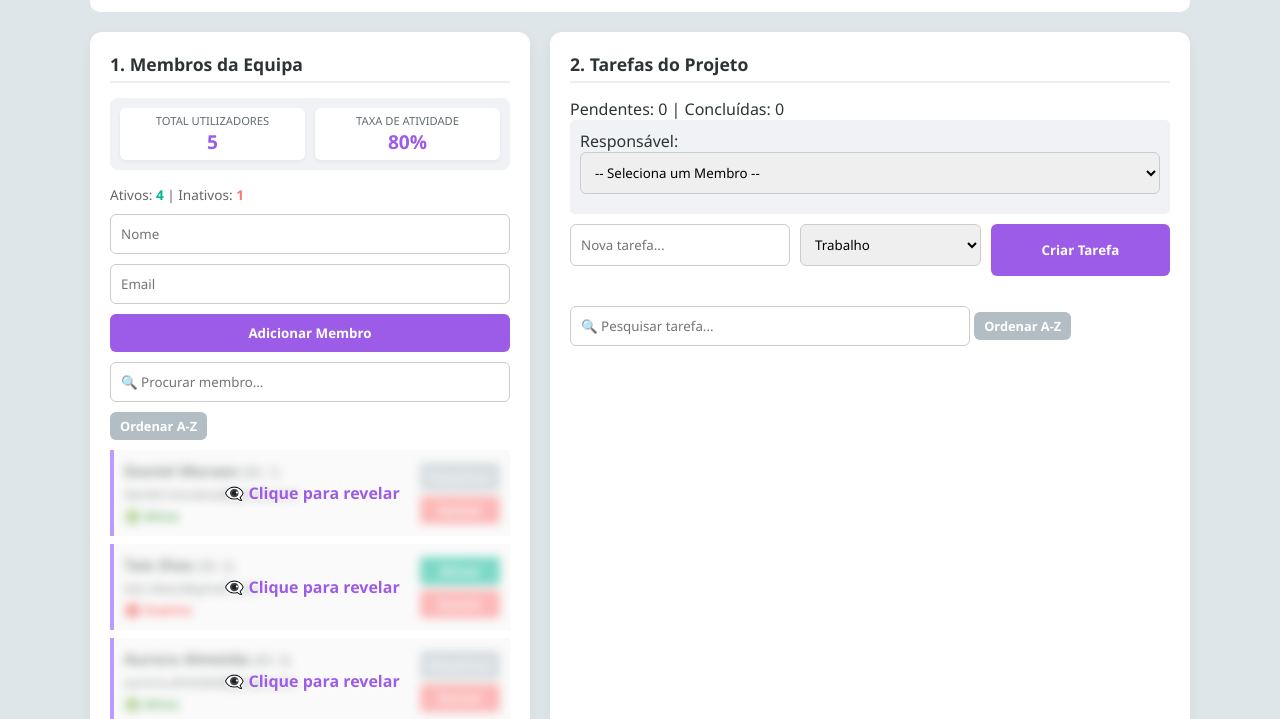
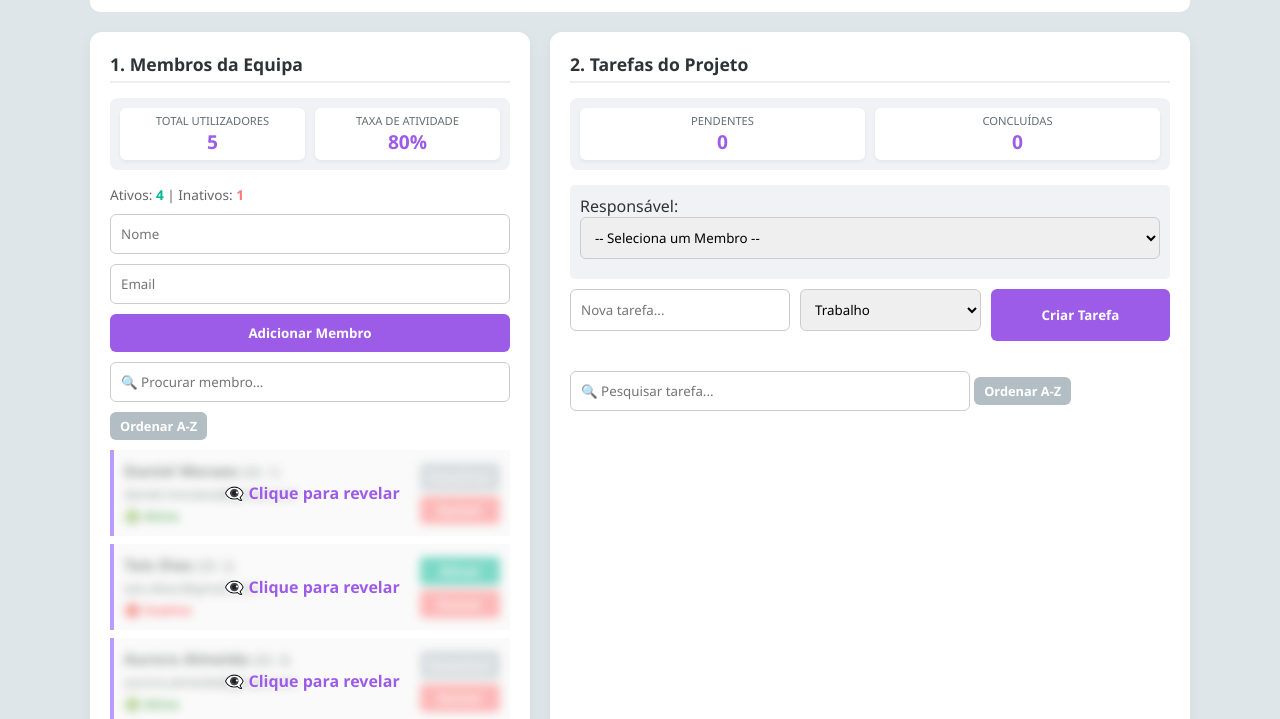
Before and after one commit to DebsAndrade/sistema-de-gestao-integrado, a plain HTML site: page index.html in a window 1280 px wide. Shown: the part 81-800 px from the top of the page. Drawn offline with Linux system fonts and the light colour scheme.

Commit message:
feat: Ajusta layout do span dos pendentes e concluídos

```diff
--- a/assets/css/style.css
+++ b/assets/css/style.css
@@ -63,7 +63,7 @@ h2 {
   padding-bottom: 5px;
 }
 
-/* Estilo para Estatísticas (Ex18) */
+/* Estilo para Estatísticas (Usado em Utilizadores e Tarefas) */
 .stats-box {
   display: flex;
   justify-content: space-between;
--- a/assets/ts/app.js
+++ b/assets/ts/app.js
@@ -43,9 +43,12 @@ const inTaskSearch = document.getElementById("task_search");
 const pMsgErro = document.getElementById("msg_erro");
 const spanEstado = document.getElementById("estado_msg");
 const spanContador = document.getElementById("contador_tarefas");
-// Elementos das Estatísticas
+// Elementos das Estatísticas (Utilizadores)
 const spanTotalUsers = document.getElementById("stat_total_users");
 const spanPercentActive = document.getElementById("stat_percent_active");
+// Elementos das Estatísticas (Tarefas) - NOVOS
+const statTaskPending = document.getElementById("stat_task_pending");
+const statTaskCompleted = document.getElementById("stat_task_completed");
 // Função do 'Autónomo' para gerir erros
 function mostrarErro(mensagem) {
     pMsgErro.textContent = mensagem;
@@ -55,7 +58,12 @@ function mostrarErro(mensagem) {
 function atualizarEstadoSistema() {
     const totalConcluidas = listaTarefas.filter((t) => t.concluida === true).length;
     const totalPendentes = listaTarefas.length - totalConcluidas;
-    spanContador.textContent = `Pendentes: ${totalPendentes} | Concluídas: ${totalConcluidas}`;
+    // Atualiza as novas caixinhas
+    if (statTaskPending)
+        statTaskPending.textContent = totalPendentes.toString();
+    if (statTaskCompleted)
+        statTaskCompleted.textContent = totalConcluidas.toString();
+    // Mensagens de texto (opcional manter)
     if (listaTarefas.length === 0) {
         spanEstado.textContent = "Sem tarefas pendentes 😴";
         spanEstado.style.color = "gray";
@@ -103,7 +111,6 @@ function atualizarEstatisticas() {
         spanTotalUsers.textContent = total.toString();
     }
     if (spanPercentActive) {
-        // toFixed(0) para arredondar (ex: 33%), ou toFixed(1) para uma casa decimal (33.3%)
         spanPercentActive.textContent = `${percentagem.toFixed(0)}%`;
     }
 }
@@ -118,7 +125,7 @@ function renderUsers(listaParaMostrar = listaUtilizadores) {
         spanUserInactive.textContent = totalInativos.toString();
     listaParaMostrar.forEach((user) => {
         const div = document.createElement("div");
-        // Define a classe inicial (com blur)
+        // Define a classe inicial (com blur) e cursor
         div.className = "user-card is-blurred";
         div.style.cursor = "pointer";
         // Estilos do layout
@@ -128,7 +135,6 @@ function renderUsers(listaParaMostrar = listaUtilizadores) {
         div.style.gap = "10px";
         const btnTexto = user.ativo ? "Desativar" : "Ativar";
         const btnCor = user.ativo ? "#b2bec3" : "#00b894";
-        // REMOVIDO O BOTÃO 'INFOS' DO HTML ABAIXO
         div.innerHTML = `
             <div style="flex: 1">
                 <strong>${user.nome}</strong> <small>(ID: ${user.id})</small>
@@ -150,7 +156,7 @@ function renderUsers(listaParaMostrar = listaUtilizadores) {
                 </button>
             </div>
         `;
-        // --- MANTIDO: LÓGICA DO CLIQUE (Alternar Blur) ---
+        // --- LÓGICA DO CLIQUE (Alternar Blur) ---
         div.onclick = () => {
             // O toggle adiciona a classe se não tiver, e remove se tiver
             div.classList.toggle("is-blurred");
@@ -158,14 +164,14 @@ function renderUsers(listaParaMostrar = listaUtilizadores) {
         // Botões de Ação (Ativar/Desativar)
         const btnToggle = div.querySelector(".btn-toggle-user");
         btnToggle.onclick = (e) => {
-            e.stopPropagation();
+            e.stopPropagation(); // Impede o clique de afetar o blur
             user.ativo = !user.ativo;
             renderUsers();
         };
         // Botão Excluir
         const btnDel = div.querySelector(".btn-del-user");
         btnDel.onclick = (e) => {
-            e.stopPropagation();
+            e.stopPropagation(); // Impede o clique de afetar o blur
             const confirmar = confirm(`Tens a certeza que queres apagar o ${user.nome}?`);
             if (confirmar) {
                 const index = listaUtilizadores.indexOf(user);
@@ -178,8 +184,7 @@ function renderUsers(listaParaMostrar = listaUtilizadores) {
         divUserList.appendChild(div);
     });
     atualizarSelectResponsaveis();
-    if (typeof atualizarEstatisticas === "function")
-        atualizarEstatisticas();
+    atualizarEstatisticas();
 }
 // EVENTO: PESQUISA UTILIZADOR
 if (inUserSearch) {
--- a/index.html
+++ b/index.html
@@ -67,7 +67,18 @@
         <main class="panel task-panel">
           <div class="task-header">
             <h2>2. Tarefas do Projeto</h2>
-            <span id="contador_tarefas" class="badge">Total: 0</span>
+            <span id="contador_tarefas" style="display: none"></span>
+          </div>
+
+          <div class="stats-box">
+            <div class="stat-item">
+              <small>Pendentes</small>
+              <strong id="stat_task_pending">0</strong>
+            </div>
+            <div class="stat-item">
+              <small>Concluídas</small>
+              <strong id="stat_task_completed">0</strong>
+            </div>
           </div>
 
           <div class="assignment-box">
```
Also changed, not shown: assets/ts/app.ts (+19 -9 lines).
